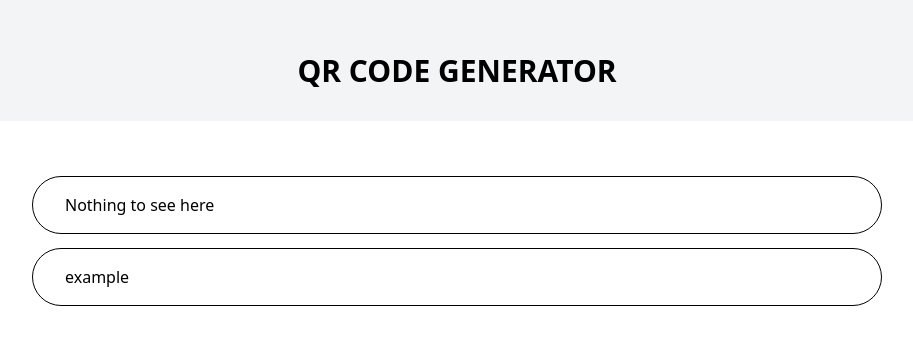
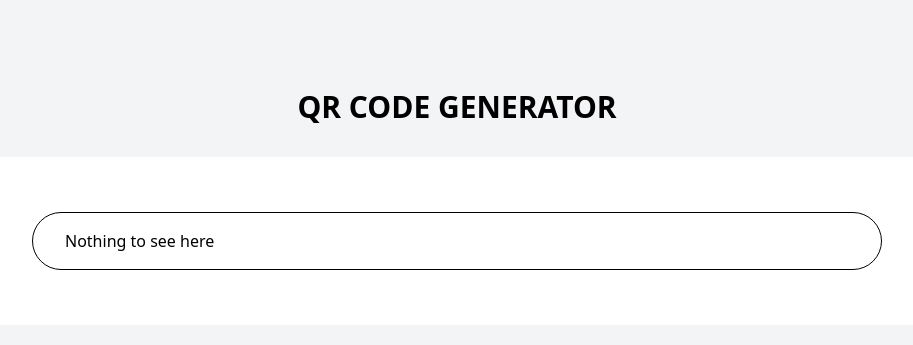
Before and after one commit to 0Flopper/qrcode-generator, a SvelteKit app in the folder qr-front-end-svelte/: page / in a window 1280 px wide. Shown: the part 193-538 px from the top of the page, without its empty margins (183-1096 px from the left). Built offline with nearby package versions, Linux system fonts and the light colour scheme; no server answers.

Commit message:
Remove file_name URL parameter

```diff
--- a/qr-front-end-svelte/src/routes/+page.svelte
+++ b/qr-front-end-svelte/src/routes/+page.svelte
@@ -2,20 +2,19 @@
   import { onMount } from 'svelte';
 
   let data = 'Nothing to see here';
-  let fileName = 'example';
   let qrImage = null;
 
   // Função para gerar o QR Code
   async function generateQRCode() {
     const currentImage = qrImage;  // Mantém a imagem atual visível enquanto a nova é gerada.
 
-    if (!data.trim() || !fileName.trim()) {
+    if (!data.trim()) {
       return;
     }
 
     try {
       // Faz a requisição GET para o back-end
-      const response = await fetch(`http://localhost:5555/qrcode?data=${encodeURIComponent(data)}&file_name=${encodeURIComponent(fileName)}`);
+      const response = await fetch(`http://localhost:5555/qrcode?data=${encodeURIComponent(data)}}`);
 
       if (!response.ok) {
         throw new Error('Erro ao gerar o QR Code');
@@ -33,7 +32,7 @@
 
   // Reatividade do Svelte: sempre que data ou fileName mudarem, chamamos generateQRCode
   $: {
-    if (data.trim() && fileName.trim()) {
+    if (data.trim()) {
       generateQRCode();
     }
   }
@@ -58,11 +57,6 @@
           bind:value={data}
           placeholder="Digite o texto"
         />
-        <input
-          class="py-4 px-8 rounded-full outline-1"
-          bind:value={fileName}
-          placeholder="Ex: meu_qrcode"
-        />
       </div>
     </div>
 
```
